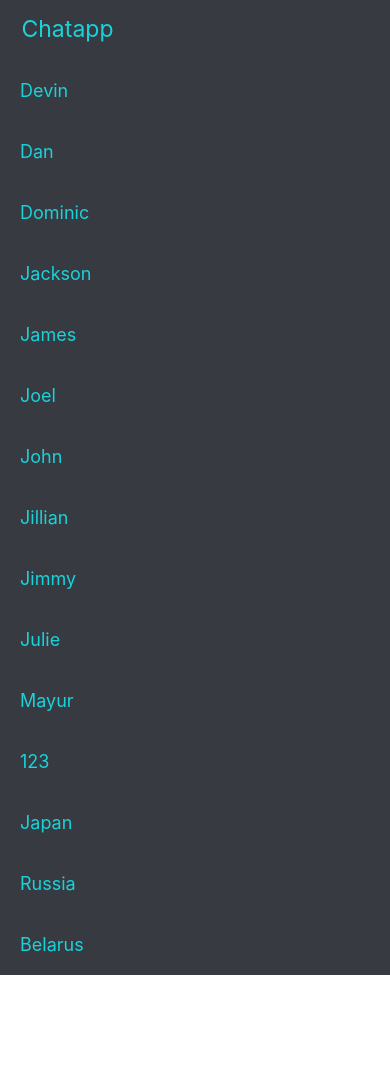
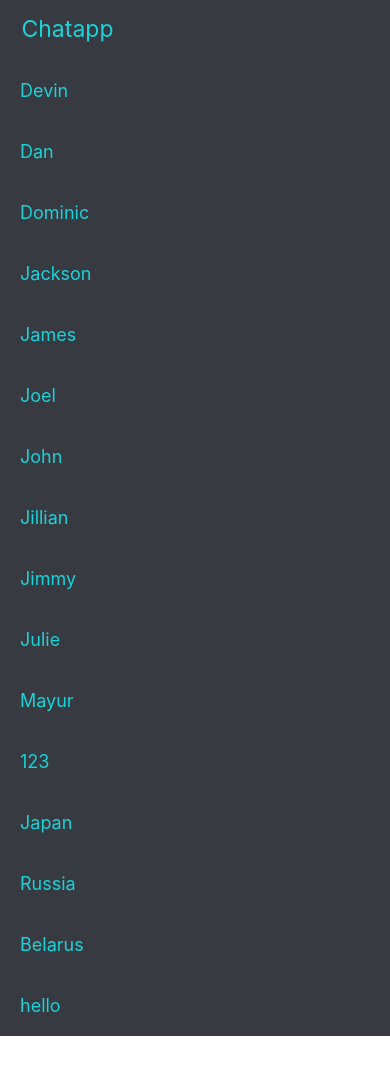
Before and after one commit to mvashishth/chatapp, a React Native app in the folder chatapp/: screen / in a window 390 px wide. Shown: the top 1074 px of the page. Before the commit the page ends 985 px from the top, so only its background shows below. Built offline with nearby package versions, Linux system fonts and the light colour scheme.

Commit message:
List update in progress

```diff
--- a/chatapp/Components/Contacts.js
+++ b/chatapp/Components/Contacts.js
@@ -4,7 +4,7 @@ import { FlatList, StyleSheet, Text, ScrollView } from 'react-native';
 const styles = StyleSheet.create({
   container: {
    paddingTop: 0,
-   paddingBottom:10,
+   paddingBottom:100,
   },
   item: {
     padding: 20,
@@ -15,7 +15,7 @@ const styles = StyleSheet.create({
 });
 
 const FlatListBasics = () => {
-    const Data=[
+    var Data=[
           {key: 'Devin'},
           {key: 'Dan'},
           {key: 'Dominic'},
@@ -30,15 +30,25 @@ const FlatListBasics = () => {
           {key: '123'},
           {key: 'Japan'},
           {key: 'Russia'},
-          {key: 'Belarus'}
+          {key: 'Belarus'},
+
 
 
         ];
+
+    var zeta={key: 'Wings',
+              key:'hello'};
+
+
+    var Data2=Data;
+    Data2.push(zeta);
+    console.log(Data2);
+
   return (
 
     <ScrollView style={styles.container}>
       <FlatList
-        data={Data}
+        data={Data2}
         renderItem={({item}) => <Text style={styles.item}>{item.key}</Text>}
       />
     </ScrollView>
```
